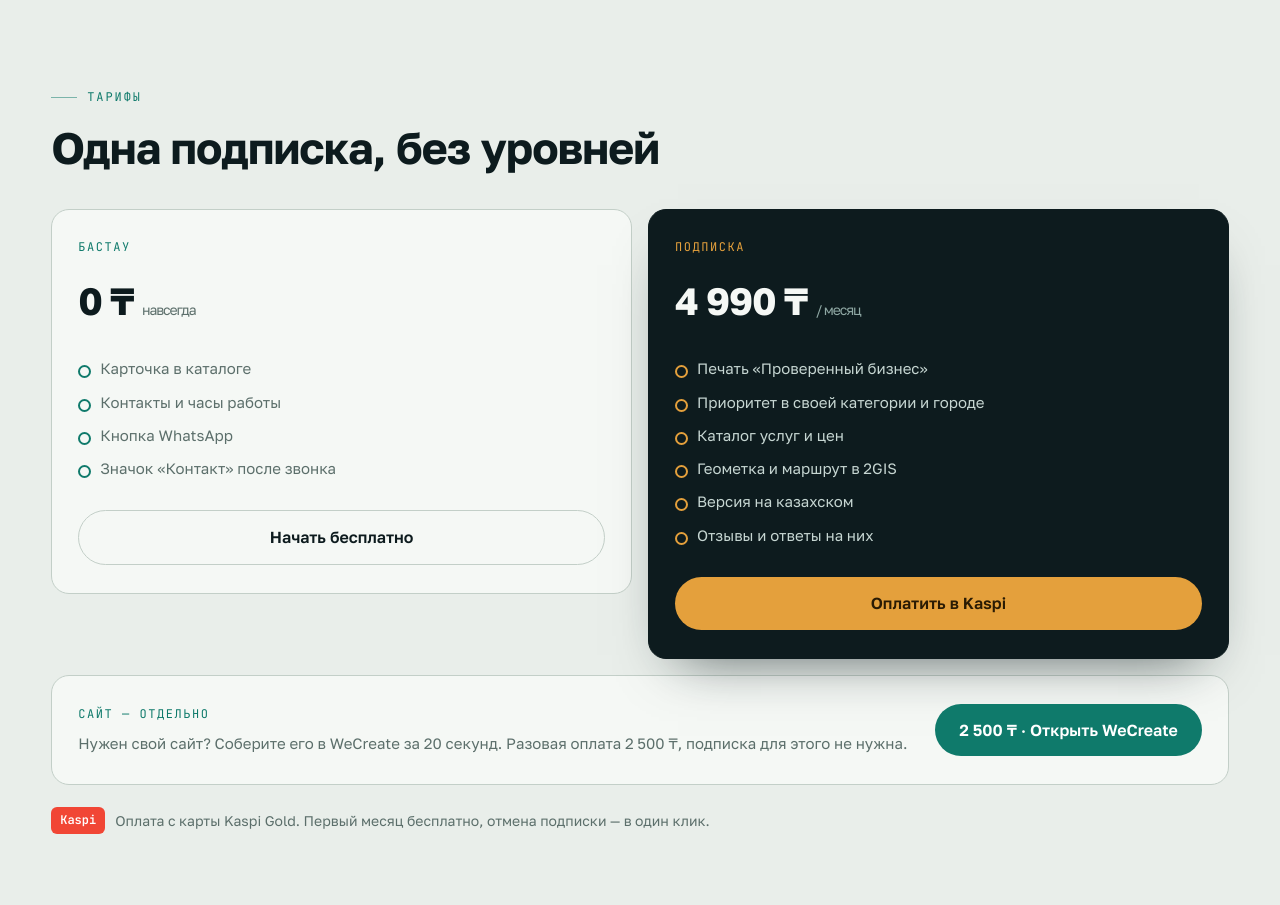
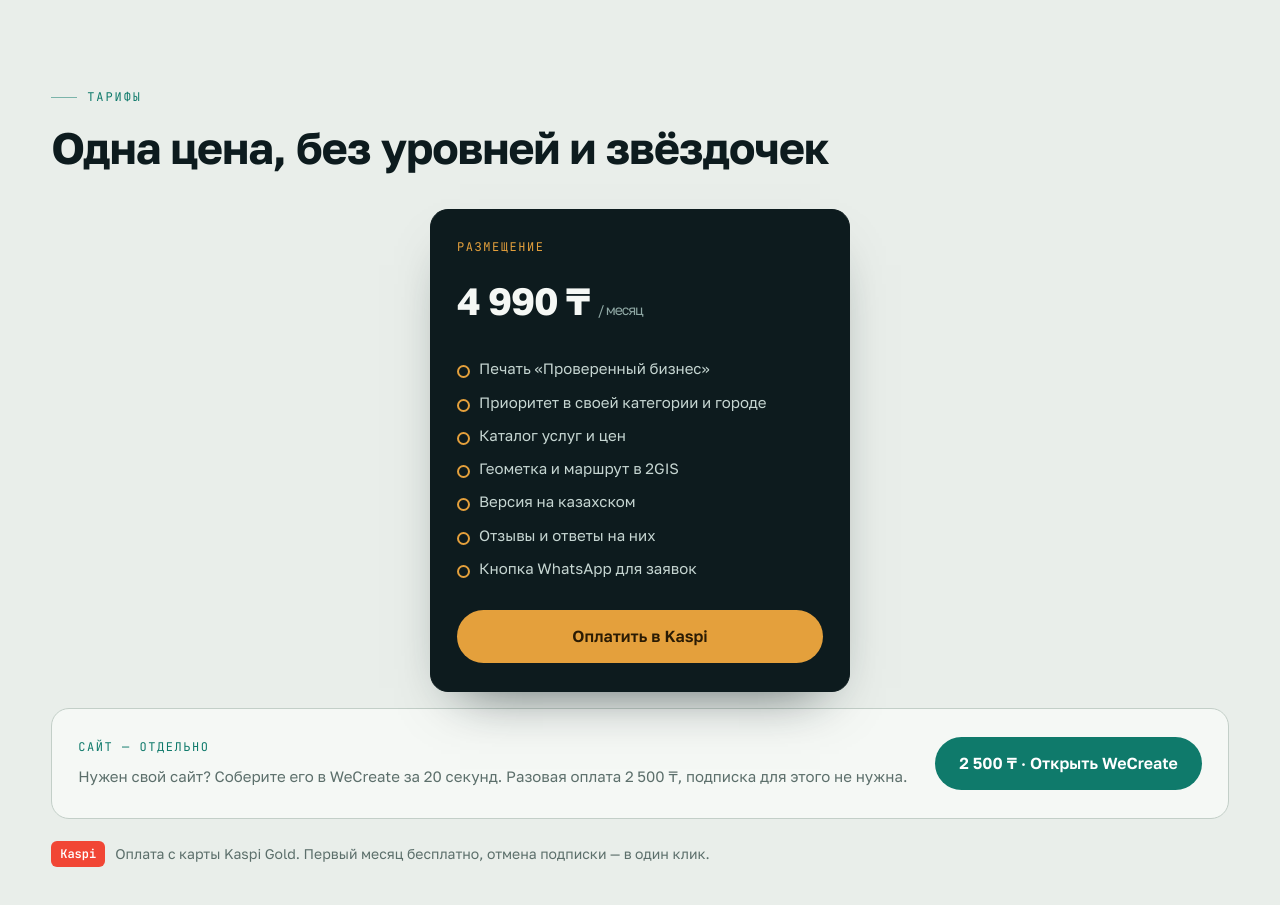
Before and after one commit to Beka-end/Zerta, a plain HTML site: page index.html in a window 1280 px wide. Shown: the part 5060-5965 px from the top of the page. Drawn offline with Linux system fonts and the light colour scheme; a web font is replaced by a local one.

Commit message:
Add files via upload

```diff
--- a/index.html
+++ b/index.html
@@ -241,11 +241,11 @@
 .legend span{display:flex;align-items:center;gap:9px}
 .badge.soft{background:rgba(228,160,60,.18);color:#8A5C0F}
 
-.tiers.two{grid-template-columns:1fr 1fr}
+.tiers.one{grid-template-columns:minmax(0,420px);justify-content:center}
 .tier.addon{margin-top:16px;display:grid;grid-template-columns:1fr auto;align-items:center;gap:20px}
 .mob-cta{display:none}
 @media(max-width:900px){
-  .tiers.two{grid-template-columns:1fr}
+  .tiers.one{grid-template-columns:1fr}
   .tier.addon{grid-template-columns:1fr;gap:14px}
   .tier.addon .btn{width:100%;justify-content:center}
 }
@@ -584,21 +584,10 @@
 <section class="sec" id="price">
   <div class="wrap reveal">
     <div class="eyebrow" data-ru="Тарифы" data-kz="Тарифтер">Тарифы</div>
-    <h2 data-ru="Одна подписка, без уровней" data-kz="Бір жазылым, деңгейсіз">Одна подписка, без уровней</h2>
-    <div class="tiers two">
-      <div class="tier">
-        <div class="name">Бастау</div>
-        <div class="price">0 ₸ <small data-ru="навсегда" data-kz="мәңгі">навсегда</small></div>
-        <ul>
-          <li>Карточка в каталоге</li>
-          <li>Контакты и часы работы</li>
-          <li>Кнопка WhatsApp</li>
-          <li>Значок «Контакт» после звонка</li>
-        </ul>
-        <a href="#add" class="btn btn-ghost" data-ru="Начать бесплатно" data-kz="Тегін бастау">Начать бесплатно</a>
-      </div>
+    <h2 data-ru="Одна цена, без уровней и звёздочек" data-kz="Бір баға, деңгейсіз">Одна цена, без уровней и звёздочек</h2>
+    <div class="tiers one">
       <div class="tier hot">
-        <div class="name">Подписка</div>
+        <div class="name">Размещение</div>
         <div class="price">4 990 ₸ <small data-ru="/ месяц" data-kz="/ айына">/ месяц</small></div>
         <ul>
           <li>Печать «Проверенный бизнес»</li>
@@ -607,6 +596,7 @@
           <li>Геометка и маршрут в 2GIS</li>
           <li>Версия на казахском</li>
           <li>Отзывы и ответы на них</li>
+          <li>Кнопка WhatsApp для заявок</li>
         </ul>
         <a href="https://pay.kaspi.kz/pay/cwevqlzj" target="_blank" rel="noopener" class="btn btn-sun" data-ru="Оплатить в Kaspi" data-kz="Kaspi арқылы төлеу">Оплатить в Kaspi</a>
       </div>
```
